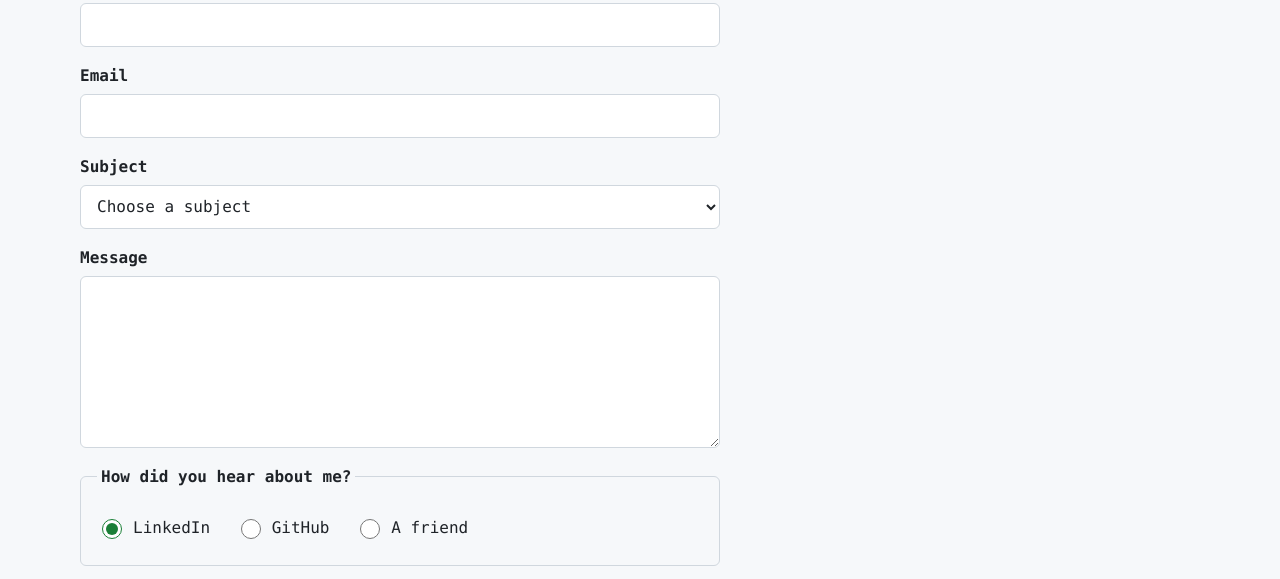
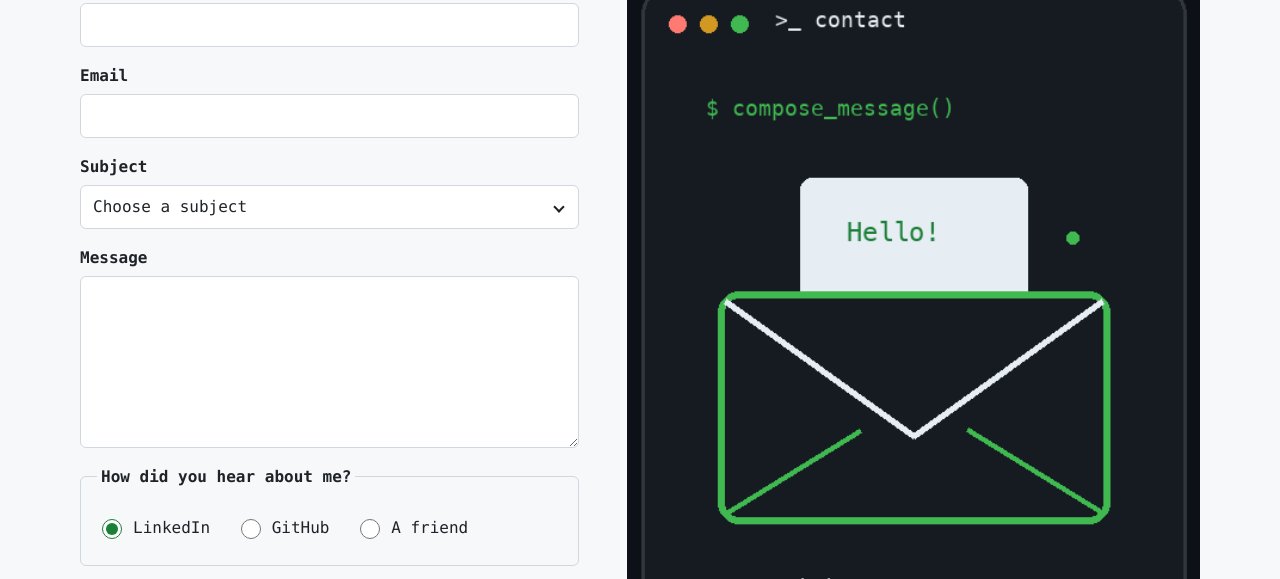
Before and after one commit to zainshafique77-hash/Portfolio, a plain HTML site: page contact.html in a window 1280 px wide. Shown: the part 210-789 px from the top of the page. Drawn offline with Linux system fonts and the light colour scheme.

Commit message:
feat: add aligned contact GIF and style subject dropdown arrow

```diff
--- a/contact.html
+++ b/contact.html
@@ -31,6 +31,7 @@
 
       <p id="form-success" class="success" role="status" hidden>Thanks! Your message was sent. I will reply soon.</p>
 
+      <div class="contact-content">
         <form id="contact-form" action="#" method="post">
           <div class="field">
             <label for="name">Name</label>
@@ -76,6 +77,8 @@
 
           <button type="submit" class="btn">Send message</button>
         </form>
+        <img class="contact-illustration" src="public/contact.gif" width="480" height="360" alt="">
+      </div>
     </section>
   </main>
 
--- a/css/styles.css
+++ b/css/styles.css
@@ -187,16 +187,19 @@ textarea {
   font: inherit;
 }
 
-#tech-filter {
+#tech-filter,
+#subject {
   appearance: none;
   padding-right: 2.5rem;
 }
 
-.field:has(#tech-filter) {
+.field:has(#tech-filter),
+.field:has(#subject) {
   position: relative;
 }
 
-.field:has(#tech-filter)::after {
+.field:has(#tech-filter)::after,
+.field:has(#subject)::after {
   content: "";
   position: absolute;
   top: calc(1.6em + 0.35rem + 1.1rem);
@@ -253,6 +256,18 @@ textarea {
 }
 
 #contact-form { max-width: 40rem; }
+.contact-content {
+  display: grid;
+  grid-template-columns: minmax(0, 1fr) minmax(0, 1.15fr);
+  align-items: start;
+  gap: var(--space-4);
+}
+.contact-illustration {
+  display: block;
+  width: 100%;
+  height: auto;
+  margin-inline: auto;
+}
 textarea { resize: vertical; }
 fieldset { border: 1px solid var(--border); border-radius: var(--radius); margin: 0 0 var(--space-2); padding: var(--space-2); }
 legend { font-weight: 700; padding-inline: 0.25rem; }
@@ -268,3 +283,8 @@ input[type="checkbox"] { width: 1.25rem; height: 1.25rem; accent-color: var(--ac
   border-radius: var(--radius);
   background: var(--card);
 }
+
+@media (max-width: 960px) {
+  .contact-content { grid-template-columns: 1fr; gap: var(--space-2); }
+  .contact-illustration { max-width: 24rem; }
+}
```
Also changed, not shown: public/contact.gif (added). Lines whose indentation alone changed are shown as unchanged.
